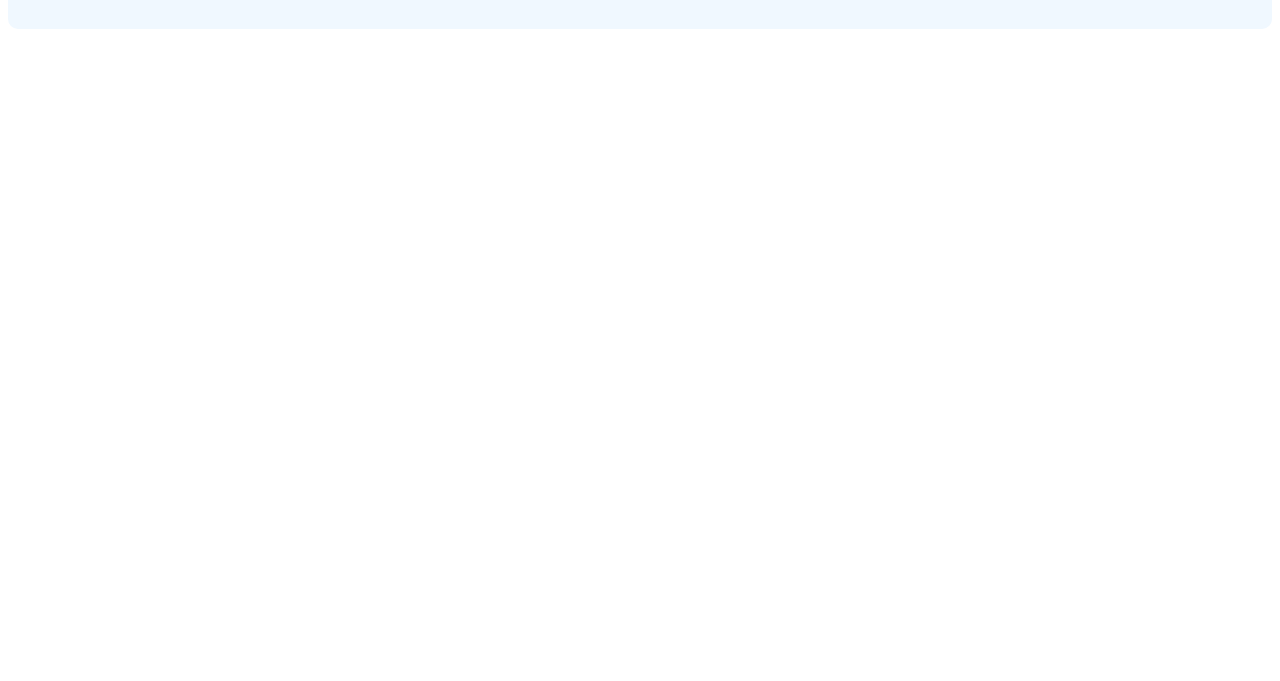
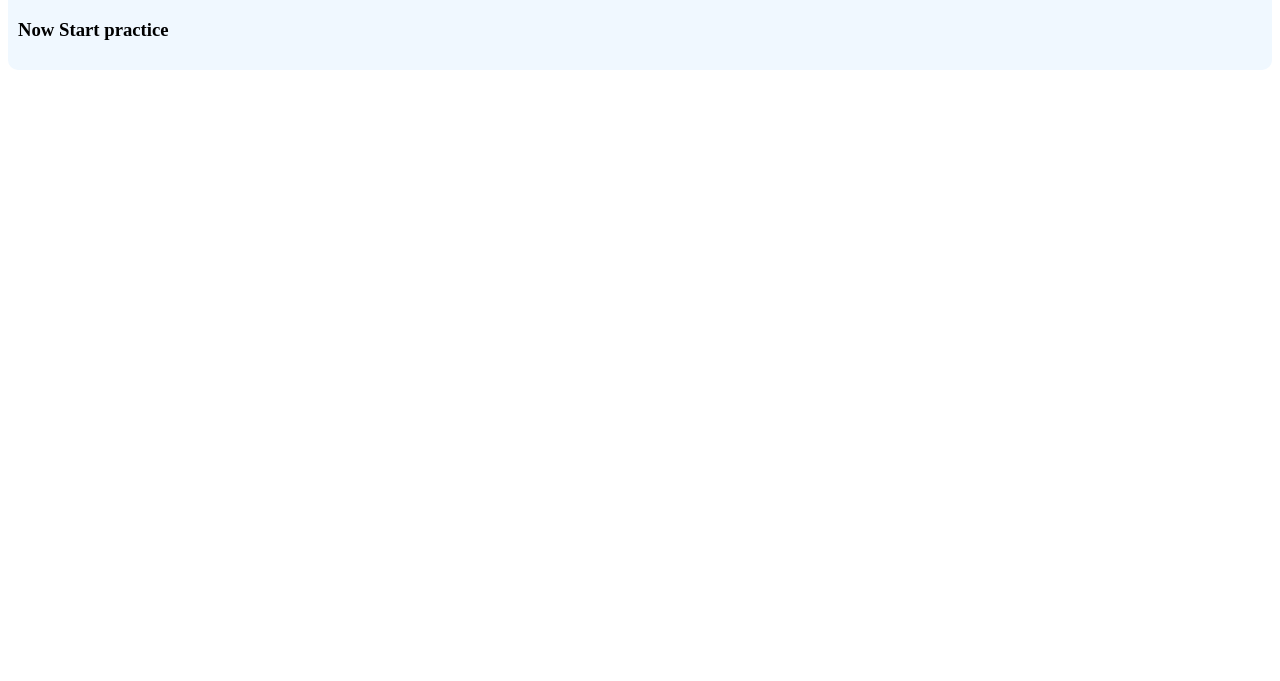
Before and after one commit to TabiaAfrose-git/css-practice, a plain HTML site: page index.html in a window 1280 px wide. Shown: the part 119-800 px from the top of the page. Drawn offline with Linux system fonts and the light colour scheme.

Commit message:
secend commit

```diff
--- a/index.html
+++ b/index.html
@@ -10,6 +10,7 @@
 <body>
     <div>
         <h1>ToDay Mo Module Day</h1>
+        <h3>Now Start practice</h3>
     </div>
 </body>
 </html>
```
